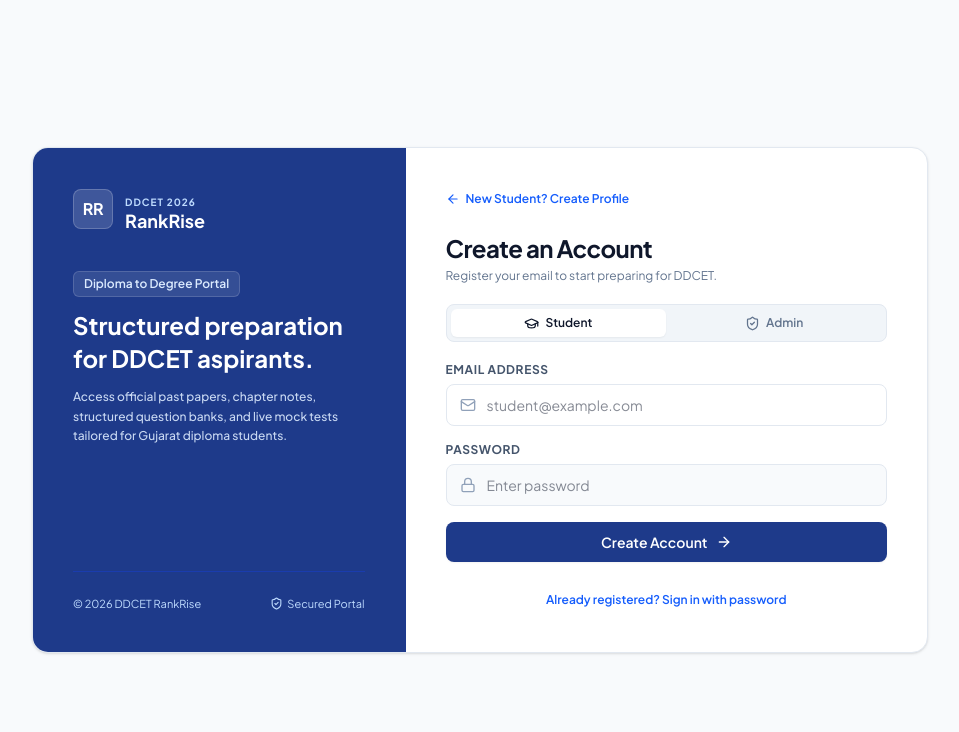
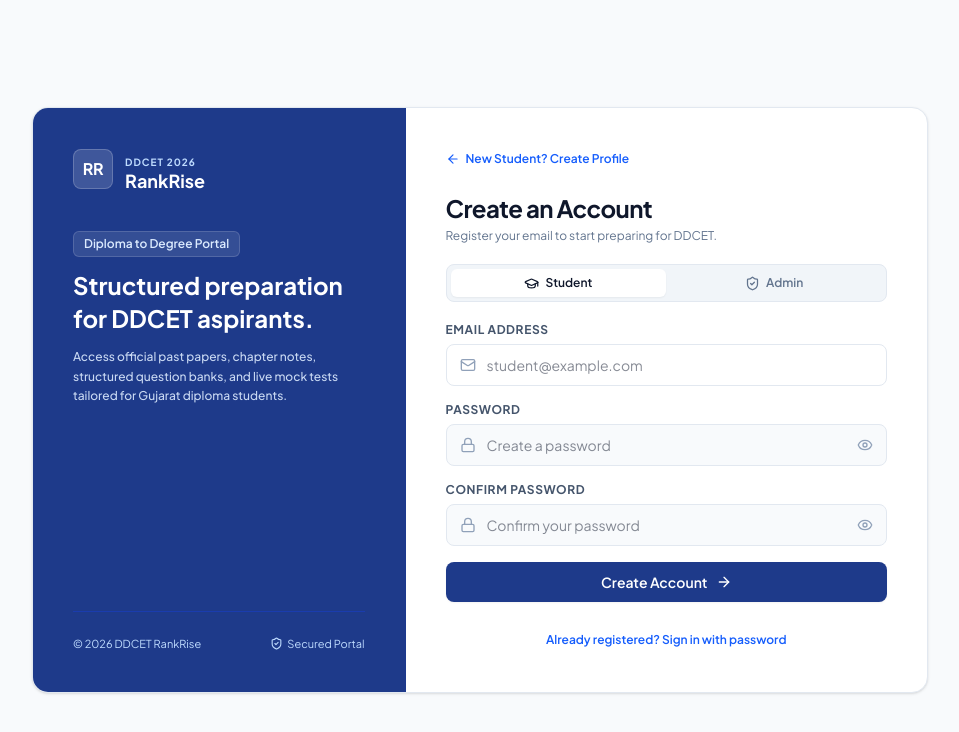
Before and after one commit to Dhruvmistry05/DDCET-RANKRISE, a React (Vite) app: page /login in a window 1280 px wide. Both pictures are taken after a click on the button "Need a new account? Register here". Shown: the top 732 px of the page, without its empty margins (160-1119 px from the left). Built offline with nearby package versions, Linux system fonts and the light colour scheme; no server answers.

Commit message:
feat(auth): add accessible show/hide password toggle component to login and registration forms

```diff
--- /dev/null
+++ b/src/components/PasswordInput.jsx
@@ -0,0 +1 @@
+export { default } from './common/PasswordInput';
--- /dev/null
+++ b/src/components/common/PasswordInput.jsx
@@ -0,0 +1,90 @@
+import { useState, forwardRef } from 'react';
+import { Lock, Eye, EyeOff } from 'lucide-react';
+
+/**
+ * Reusable PasswordInput Component with Accessible Show/Hide Toggle
+ *
+ * Features:
+ * - Toggle visibility between 'password' and 'text'
+ * - Eye icon when hidden, EyeOff icon when visible
+ * - Fully accessible with keyboard navigation, aria-label, and aria-pressed
+ * - Right padding to prevent text overlapping the toggle icon
+ * - Maintains existing DDCET RankRise styling, theme colors, and responsiveness
+ */
+const PasswordInput = forwardRef(function PasswordInput({
+  id,
+  name,
+  value,
+  onChange,
+  placeholder = 'Enter password',
+  required = false,
+  autoComplete = 'current-password',
+  disabled = false,
+  className = '',
+  hasLeftIcon = true,
+  leftIcon: LeftIcon = Lock,
+  showToggle = true,
+  ariaLabel,
+  toggleAriaLabel,
+  ...rest
+}, ref) {
+  const [showPassword, setShowPassword] = useState(false);
+
+  const toggleVisibility = () => {
+    setShowPassword((prev) => !prev);
+  };
+
+  const defaultClasses = `w-full ${hasLeftIcon ? 'pl-10' : 'pl-3.5'} ${showToggle ? 'pr-11' : 'pr-3.5'} py-2.5 border border-[#E2E8F0] dark:border-slate-700 rounded-lg bg-[#F8FAFC] dark:bg-slate-900 text-slate-900 dark:text-white text-sm outline-none focus:border-[#2563EB] focus:ring-1 focus:ring-[#2563EB] transition disabled:opacity-60 disabled:cursor-not-allowed`;
+
+  const ariaLabelText = toggleAriaLabel
+    ? (typeof toggleAriaLabel === 'function' ? toggleAriaLabel(showPassword) : toggleAriaLabel)
+    : (showPassword ? 'Hide password' : 'Show password');
+
+  return (
+    <div className="relative w-full">
+      {hasLeftIcon && LeftIcon && (
+        <LeftIcon
+          size={16}
+          className="absolute left-3.5 top-1/2 -translate-y-1/2 text-slate-400 pointer-events-none select-none"
+          aria-hidden="true"
+        />
+      )}
+
+      <input
+        ref={ref}
+        id={id}
+        name={name}
+        type={showPassword ? 'text' : 'password'}
+        required={required}
+        value={value}
+        onChange={onChange}
+        placeholder={placeholder}
+        autoComplete={autoComplete}
+        disabled={disabled}
+        aria-label={ariaLabel}
+        className={className ? `${defaultClasses} ${className}` : defaultClasses}
+        {...rest}
+      />
+
+      {showToggle && (
+        <button
+          type="button"
+          onClick={toggleVisibility}
+          disabled={disabled}
+          aria-label={ariaLabelText}
+          aria-pressed={showPassword}
+          title={ariaLabelText}
+          className="absolute right-2.5 top-1/2 -translate-y-1/2 p-1 text-slate-400 hover:text-slate-600 dark:hover:text-slate-200 transition-colors rounded focus:outline-none focus:ring-2 focus:ring-[#2563EB] focus:ring-offset-1 dark:focus:ring-offset-slate-900 disabled:opacity-50 disabled:cursor-not-allowed"
+        >
+          {showPassword ? (
+            <EyeOff size={16} className="shrink-0" aria-hidden="true" />
+          ) : (
+            <Eye size={16} className="shrink-0" aria-hidden="true" />
+          )}
+        </button>
+      )}
+    </div>
+  );
+});
+
+export default PasswordInput;
--- a/src/pages/auth/Login.jsx
+++ b/src/pages/auth/Login.jsx
@@ -3,12 +3,14 @@ import { useNavigate, Link } from 'react-router-dom';
 import { BookOpen, GraduationCap, ArrowRight, ShieldCheck, Mail, Lock, Sparkles, ArrowLeft } from 'lucide-react';
 import { useAuth } from '../../store/AuthContext';
 import { getApiUrl } from '../../config/api';
+import PasswordInput from '../../components/PasswordInput';
 
 export default function Login() {
   const [isLogin, setIsLogin] = useState(true);
   const [role, setRole] = useState('student');
   const [email, setEmail] = useState('');
   const [password, setPassword] = useState('');
+  const [confirmPassword, setConfirmPassword] = useState('');
   const [error, setError] = useState('');
   const [loading, setLoading] = useState(false);
   const navigate = useNavigate();
@@ -36,6 +38,12 @@ export default function Login() {
   const handleSubmit = async (e) => {
     e.preventDefault();
     setError('');
+
+    if (!isLogin && password !== confirmPassword) {
+      setError('Passwords do not match. Please verify your password.');
+      return;
+    }
+
     setLoading(true);
 
     const endpoint = getApiUrl(`/api/auth/${isLogin ? 'login' : 'register'}`);
@@ -258,19 +266,29 @@ export default function Login() {
                 <label className="block text-xs font-bold uppercase tracking-wider text-slate-600 dark:text-slate-400 mb-1.5">
                   Password
                 </label>
-                <div className="relative">
-                  <Lock size={16} className="absolute left-3.5 top-1/2 -translate-y-1/2 text-slate-400 pointer-events-none" />
-                  <input
-                    type="password"
+                <PasswordInput
+                  required
+                  value={password}
+                  onChange={(e) => setPassword(e.target.value)}
+                  placeholder={isLogin ? "Enter password" : "Create a password"}
+                  autoComplete={isLogin ? 'current-password' : 'new-password'}
+                />
+              </div>
+
+              {!isLogin && (
+                <div>
+                  <label className="block text-xs font-bold uppercase tracking-wider text-slate-600 dark:text-slate-400 mb-1.5">
+                    Confirm Password
+                  </label>
+                  <PasswordInput
                     required
-                    value={password}
-                    onChange={(e) => setPassword(e.target.value)}
-                    placeholder="Enter password"
-                    autoComplete={isLogin ? 'current-password' : 'new-password'}
-                    className="w-full pl-10 pr-3.5 py-2.5 border border-[#E2E8F0] dark:border-slate-700 rounded-lg bg-[#F8FAFC] dark:bg-slate-900 text-slate-900 dark:text-white text-sm outline-hidden focus:border-[#2563EB] focus:ring-1 focus:ring-[#2563EB] transition"
+                    value={confirmPassword}
+                    onChange={(e) => setConfirmPassword(e.target.value)}
+                    placeholder="Confirm your password"
+                    autoComplete="new-password"
                   />
                 </div>
-              </div>
+              )}
 
               {/* Submit Button */}
               <button
@@ -295,7 +313,7 @@ export default function Login() {
               <div className="text-center pt-2">
                 <button
                   type="button"
-                  onClick={() => { setIsLogin(!isLogin); setError(''); }}
+                  onClick={() => { setIsLogin(!isLogin); setError(''); setConfirmPassword(''); }}
                   className="text-xs font-semibold text-blue-600 dark:text-blue-400 hover:underline px-2 py-1"
                 >
                   {isLogin
```
